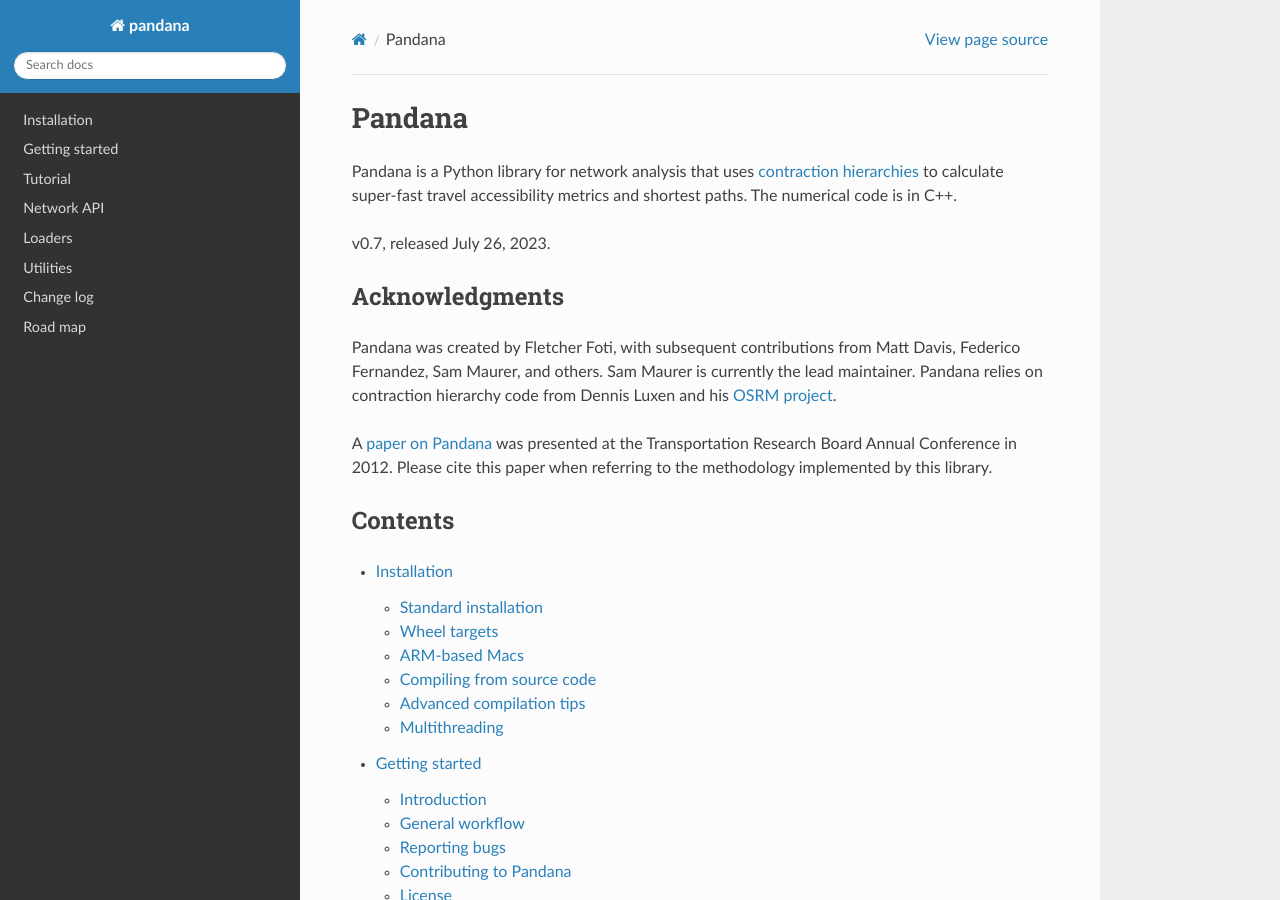
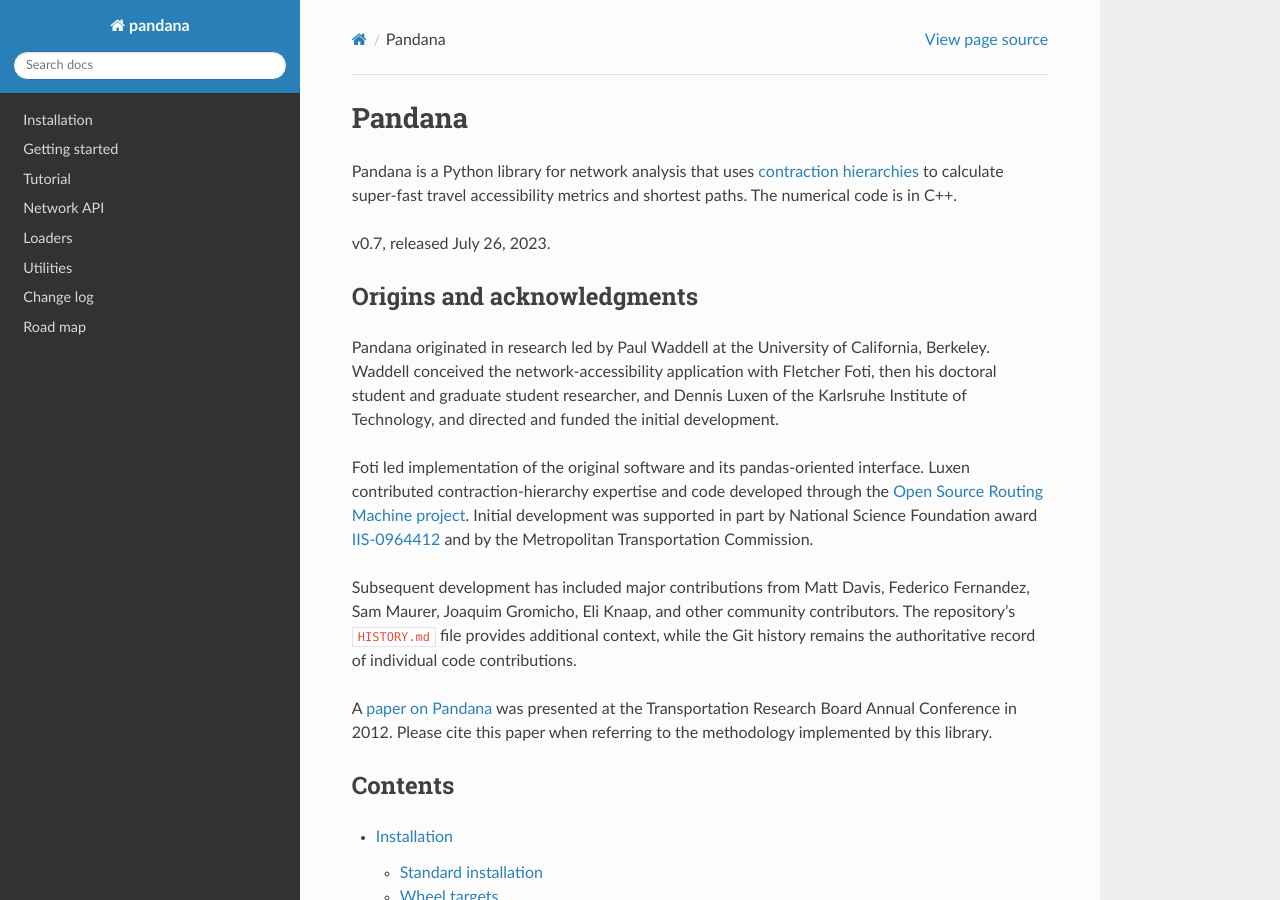
Before and after one commit to UDST/pandana, a Sphinx documentation site: the page built from docs/source/index.rst, in a window 1280 px wide and 900 px high. Built offline with Sphinx 7.4.7 and the Read the Docs theme 3.1.0, drawn with Linux system fonts in a browser that asks for light colours.

Commit message:
Document Pandana origins and research support

```diff
--- a/docs/source/index.rst
+++ b/docs/source/index.rst
@@ -11,10 +11,14 @@
 v0.7, released July 26, 2023.
 
 
-Acknowledgments
----------------
+Origins and acknowledgments
+---------------------------
 
-Pandana was created by Fletcher Foti, with subsequent contributions from Matt Davis, Federico Fernandez, Sam Maurer, and others. Sam Maurer is currently the lead maintainer. Pandana relies on contraction hierarchy code from Dennis Luxen and his `OSRM project <https://github.com/DennisOSRM/Project-OSRM>`_.
+Pandana originated in research led by Paul Waddell at the University of California, Berkeley. Waddell conceived the network-accessibility application with Fletcher Foti, then his doctoral student and graduate student researcher, and Dennis Luxen of the Karlsruhe Institute of Technology, and directed and funded the initial development.
+
+Foti led implementation of the original software and its pandas-oriented interface. Luxen contributed contraction-hierarchy expertise and code developed through the `Open Source Routing Machine project <https://github.com/DennisOSRM/Project-OSRM>`_. Initial development was supported in part by National Science Foundation award `IIS-0964412 <https://www.nsf.gov/awardsearch/showAward?AWD_ID=0964412>`_ and by the Metropolitan Transportation Commission.
+
+Subsequent development has included major contributions from Matt Davis, Federico Fernandez, Sam Maurer, Joaquim Gromicho, Eli Knaap, and other community contributors. The repository's ``HISTORY.md`` file provides additional context, while the Git history remains the authoritative record of individual code contributions.
 
 A `paper on Pandana <http://onlinepubs.trb.org/onlinepubs/conferences/2012/4thITM/Papers-A/0117-000062.pdf>`_
 was presented at the Transportation Research Board Annual Conference in 2012. Please cite this paper when referring to the methodology implemented by this library.
```
Also changed, not shown: HISTORY.md (added, +23 -0 lines), README.md (+7 -3 lines).
